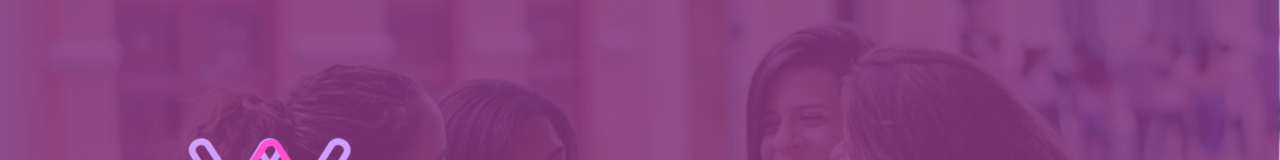
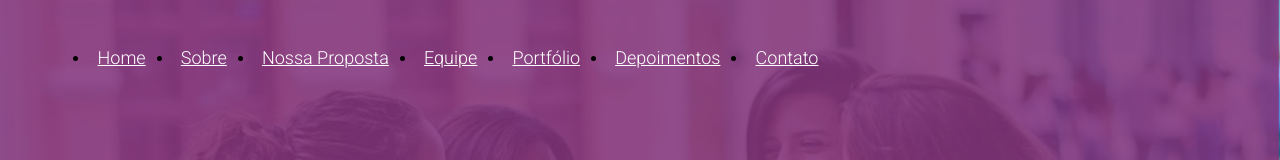
Before and after one commit to womenwhocoderecife/womendevprojects, a React (Create React App) app: page / in a window 1280 px wide. Shown: the top 160 px of the page. Built offline with nearby package versions, Linux system fonts and the light colour scheme; no server answers.

Commit message:
improve the Menu component

```diff
--- a/src/Header.js
+++ b/src/Header.js
@@ -1,10 +1,13 @@
 import React from 'react';
+
+import Menu from './Menu'
 
 import header from './assets/style/header.css';
 import logo from './assets/images/logo.png';
 
 const Header = () => (
   <header className="header">
+    <Menu />
     <figure className="header__figure">
       <img className="header__img" src={logo} alt="logo" />
       <h1 className="header__text">
--- /dev/null
+++ b/src/Menu.js
@@ -0,0 +1,19 @@
+import React from 'react';
+
+import './assets/style/menu.css';
+
+const Menu = () => (
+    <nav class="menu">
+        <ul className="menu__list">
+            <li className="menu__list__item"><a href="#">Home</a></li>
+            <li className="menu__list__item"><a href="#">Sobre</a></li>
+            <li className="menu__list__item"><a href="#">Nossa Proposta</a></li>
+            <li className="menu__list__item"><a href="#">Equipe</a></li>
+            <li className="menu__list__item"><a href="#">Portfólio</a></li>
+            <li className="menu__list__item"><a href="#">Depoimentos</a></li>
+            <li className="menu__list__item"><a href="#">Contato</a></li>
+        </ul>
+    </nav>
+);
+
+export default Menu;
```
Also changed, not shown: src/main/Menu.js (deleted, +0 -23 lines), src/assets/style/menu.css (renamed from src/assets/style/main/menu.css).
